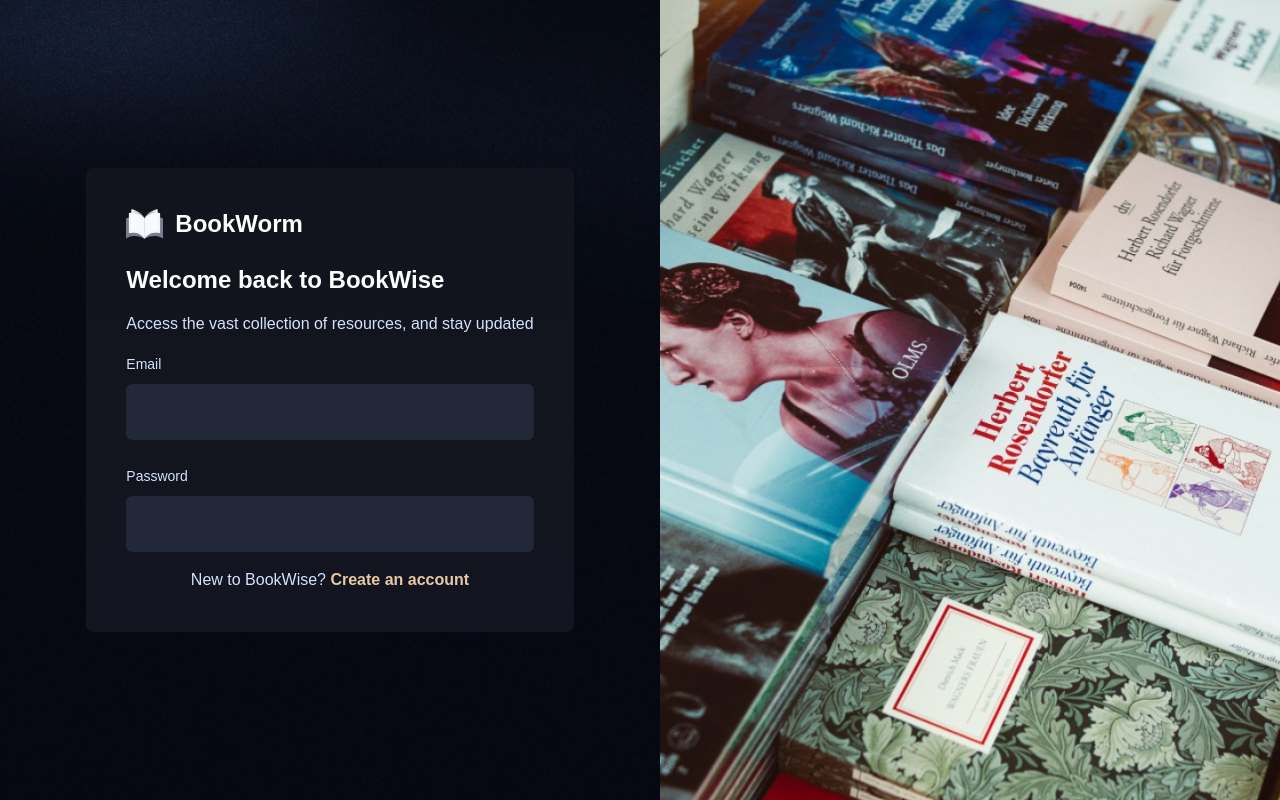
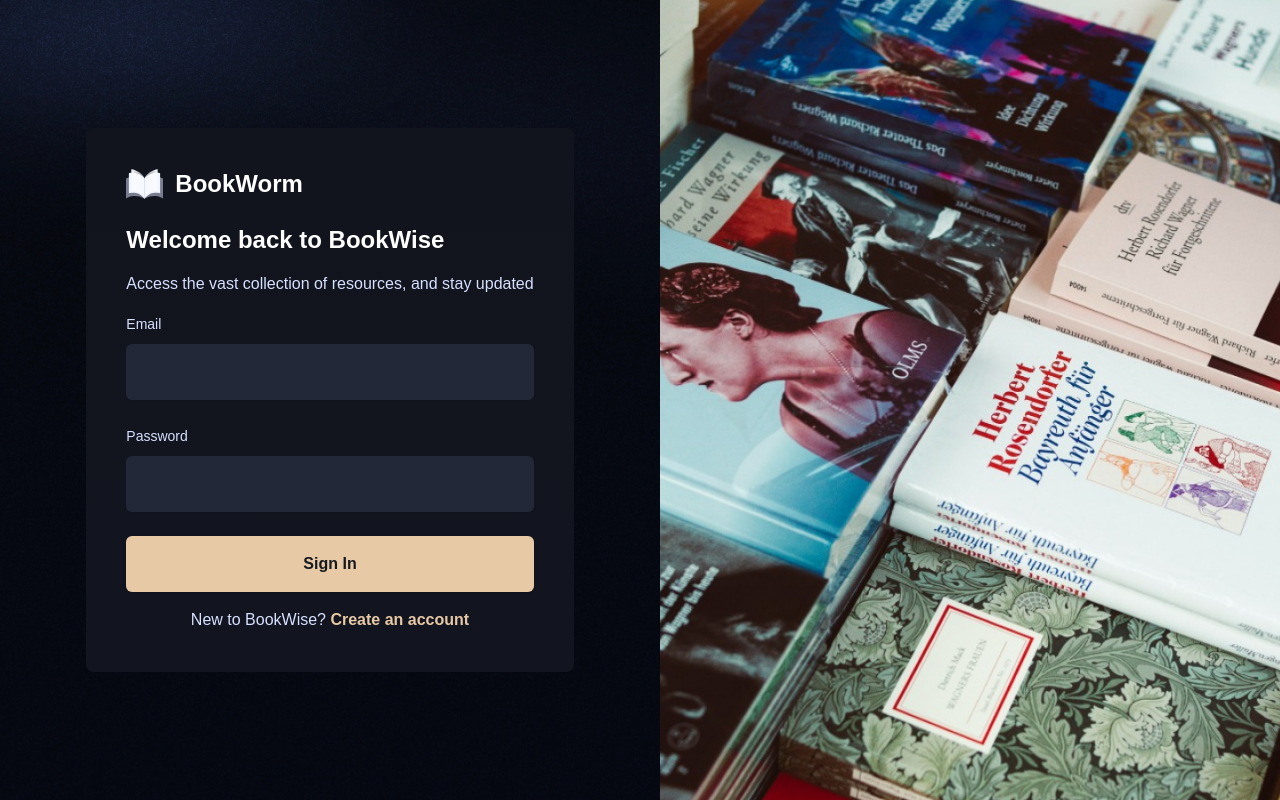
Before and after one commit to Rio-awsm/bookworm, a Next.js app: page /sign-in in a window 1280 px wide. Built offline with nearby package versions, Linux system fonts and the light colour scheme; a web font is replaced by a local one.

Commit message:
fix:: button style

```diff
--- a/components/AuthForm.tsx
+++ b/components/AuthForm.tsx
@@ -22,6 +22,7 @@ import Link from "next/link";
 import { FIELD_NAMES, FIELD_TYPES } from "@/constants";
 import { Input } from "./ui/input";
 import FileUpload from "./FileUpload";
+import { Button } from "./ui/button";
 
 interface Props<T extends FieldValues> {
   schema: ZodType<T>;
@@ -96,6 +97,9 @@ const AuthForm = <T extends FieldValues>({
               )}
             />
           ))}
+           <Button type="submit" className="form-btn">
+            {isSignIn ? "Sign In" : "Sign Up"}
+          </Button>
         </form>
       </Form>
       <p className="text-center text-base font-medium">
```
